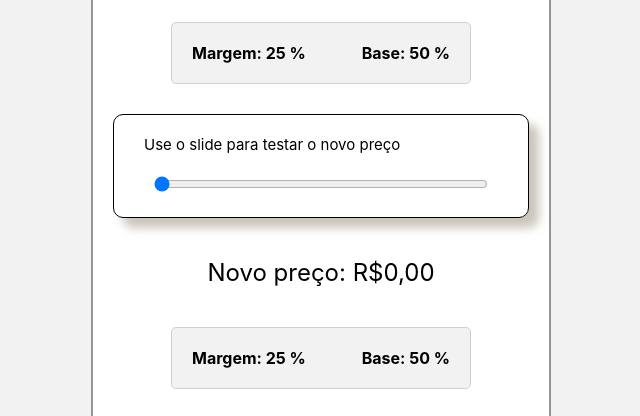
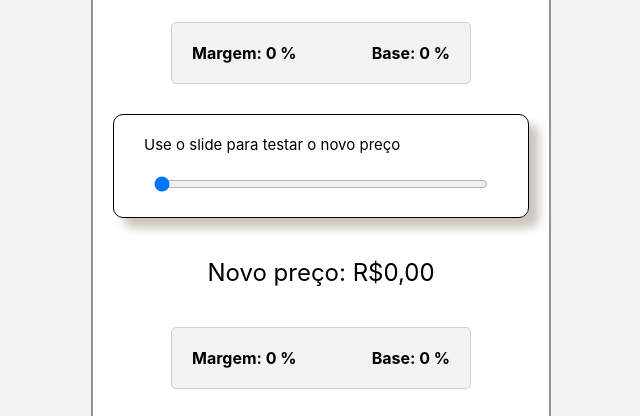
Before and after one commit to wandersonmanto/percent-calculatro, a plain HTML site: page index.html in a window 1280 px wide. Shown: the part 296-712 px from the top of the page, 319-959 px from the left. Drawn offline with Linux system fonts and the light colour scheme.

Commit message:
percent default 0

```diff
--- a/index.html
+++ b/index.html
@@ -22,8 +22,8 @@
       <input id="input-custo" type="number" placeholder="0" name="preco-custo" step="0.01">
 
       <div class="result">
-        <p id="margem-default">Margem: 25 %</p>
-        <p id="base-default">Base: 50 %</p>
+        <p id="margem-default">Margem: 0 %</p>
+        <p id="base-default">Base: 0 %</p>
       </div>
     </main>
 
@@ -35,8 +35,8 @@
     <p id="new-price">Novo preço: R$0,00</p>
 
     <div class="result">
-      <p id="margem-new-price">Margem: 25 %</p>
-      <p id="base-new-price">Base: 50 %</p>
+      <p id="margem-new-price">Margem: 0 %</p>
+      <p id="base-new-price">Base: 0 %</p>
     </div>
 
     <footer>
```
